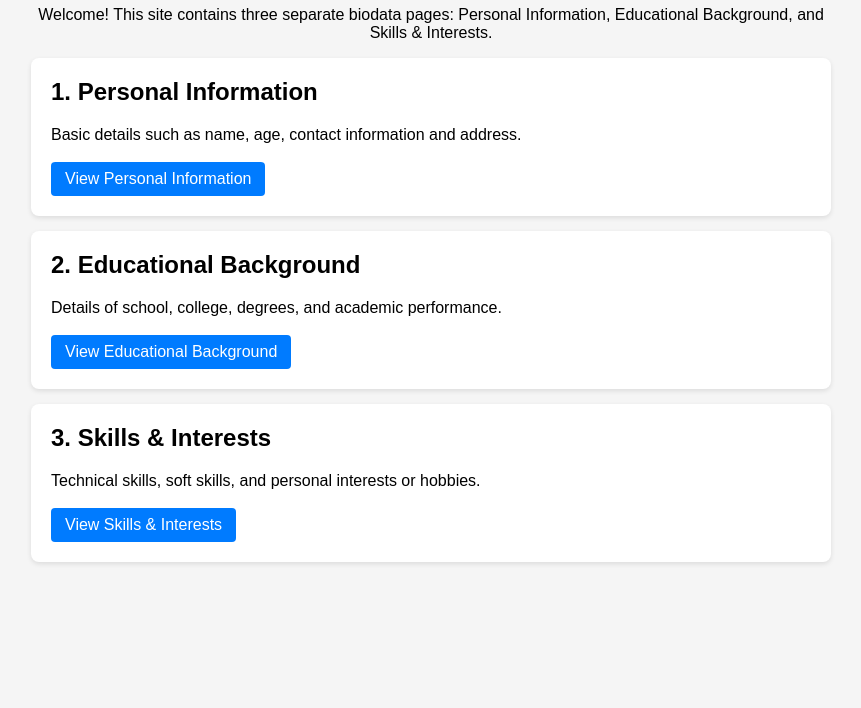
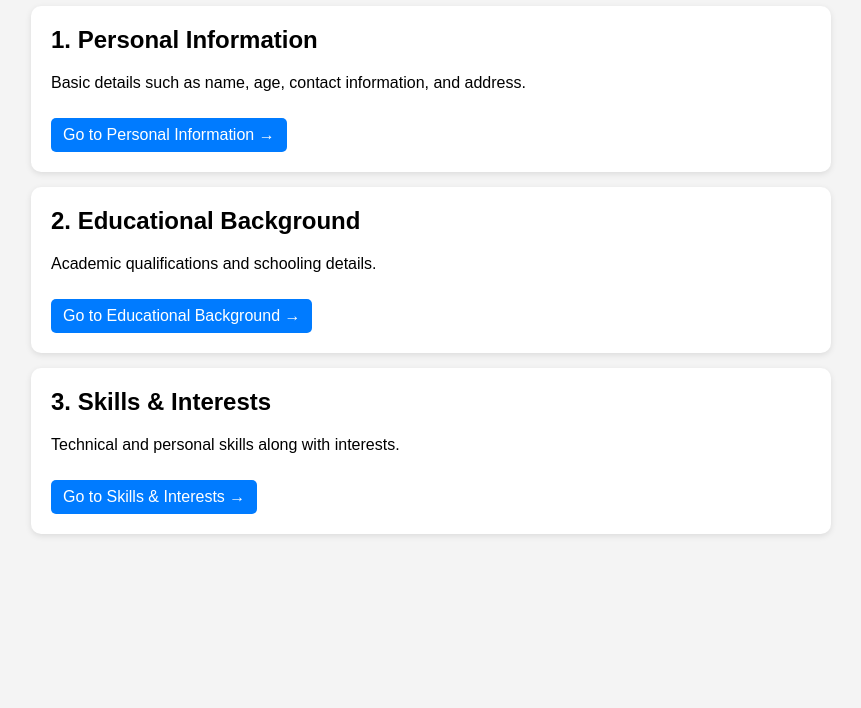
Before and after one commit to AMBILIAR/AMBILIAR.github.io, a plain HTML site: page index.html in a window 1280 px wide. Shown: the part 92-800 px from the top of the page, without its empty margins (209-1070 px from the left). Drawn offline with Linux system fonts and the light colour scheme.

Commit message:
Update index.html

```diff
--- a/index.html
+++ b/index.html
@@ -2,73 +2,71 @@
 <html lang="en">
 <head>
     <meta charset="UTF-8">
-    <title>Student Biodata – Index</title>
+    <title>Student Biodata – Home</title>
     <style>
         body {
             font-family: Arial, sans-serif;
             margin: 40px;
-            background: #f5f5f5;
+            background-color: #f4f4f4;
         }
         h1 {
             text-align: center;
+            color: #333;
         }
         .container {
             max-width: 800px;
-            margin: 0 auto;
+            margin: auto;
         }
         .card {
-            background: #ffffff;
+            background: white;
             padding: 20px;
             margin: 15px 0;
-            border-radius: 8px;
-            box-shadow: 0 2px 5px rgba(0,0,0,0.1);
+            border-radius: 10px;
+            box-shadow: 0 2px 6px rgba(0,0,0,0.1);
         }
         .card h2 {
             margin-top: 0;
         }
-        .card p {
-            margin-bottom: 10px;
-        }
         .card a {
             display: inline-block;
-            margin-top: 8px;
-            padding: 8px 14px;
-            border-radius: 4px;
-            background: #007bff;
+            margin-top: 10px;
+            padding: 8px 12px;
+            background-color: #007BFF;
             color: white;
             text-decoration: none;
+            border-radius: 5px;
         }
         .card a:hover {
-            background: #0056b3;
+            background-color: #0056b3;
         }
     </style>
 </head>
 <body>
 
+    <h1>Student Biodata</h1>
     <div class="container">
-        <h1>Student Biodata</h1>
-        <p style="text-align:center;">
-            Welcome! This site contains three separate biodata pages:
-            Personal Information, Educational Background, and Skills & Interests.
-        </p>
 
+        <!-- Link to Personal Page -->
         <div class="card">
             <h2>1. Personal Information</h2>
-            <p>Basic details such as name, age, contact information and address.</p>
-            <a href="personal.html">View Personal Information</a>
+            <p>Basic details such as name, age, contact information, and address.</p>
+            <a href="personal.html">Go to Personal Information →</a>
         </div>
 
+        <!-- Link to Education Page -->
         <div class="card">
             <h2>2. Educational Background</h2>
-            <p>Details of school, college, degrees, and academic performance.</p>
-            <a href="education.html">View Educational Background</a>
+            <p>Academic qualifications and schooling details.</p>
+            <a href="education.html">Go to Educational Background →</a>
         </div>
 
+        <!-- Link to Skills Page -->
         <div class="card">
             <h2>3. Skills & Interests</h2>
-            <p>Technical skills, soft skills, and personal interests or hobbies.</p>
-            <a href="skills.html">View Skills & Interests</a>
+            <p>Technical and personal skills along with interests.</p>
+            <a href="skills.html">Go to Skills & Interests →</a>
         </div>
+
     </div>
 
 </body>
```
